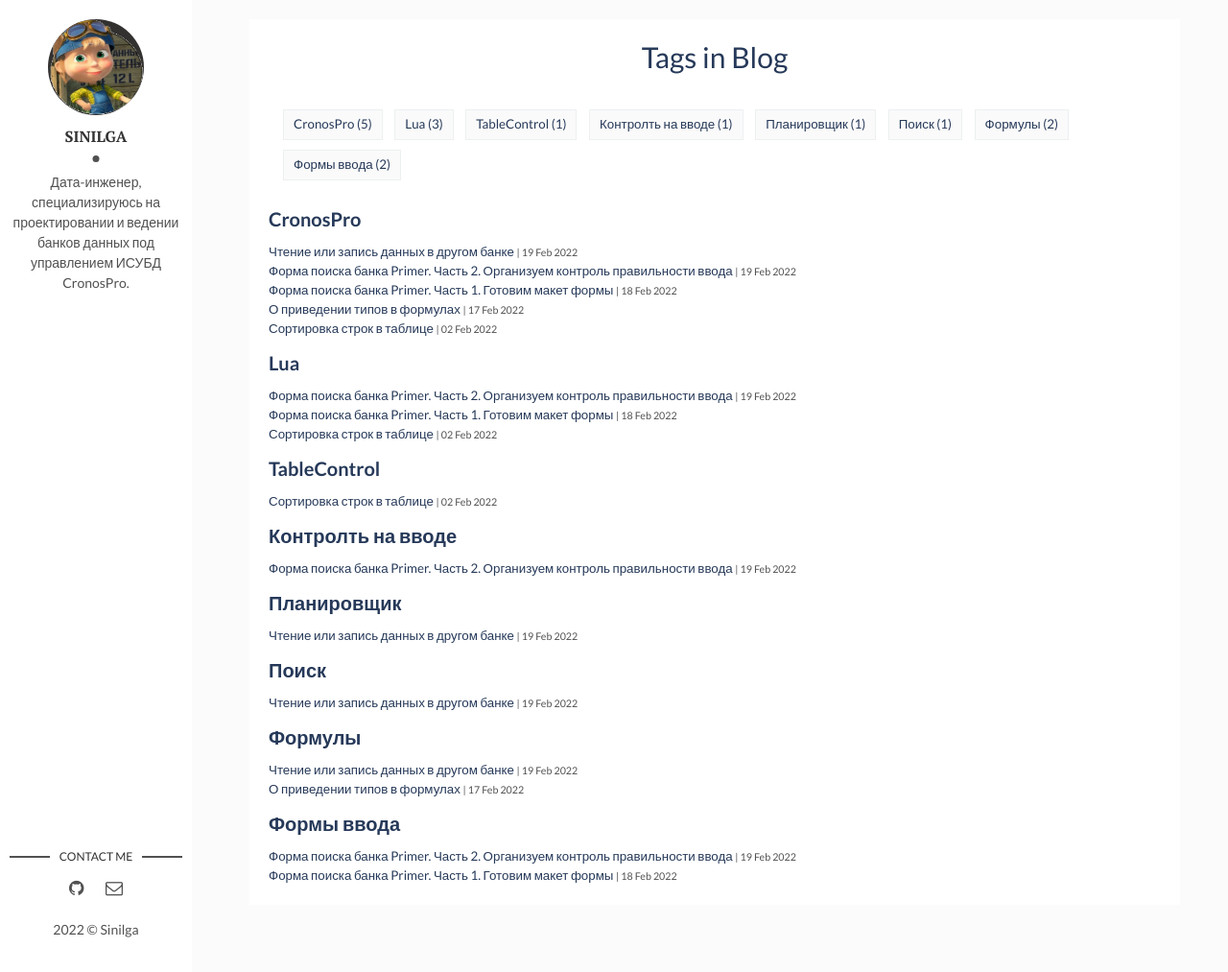
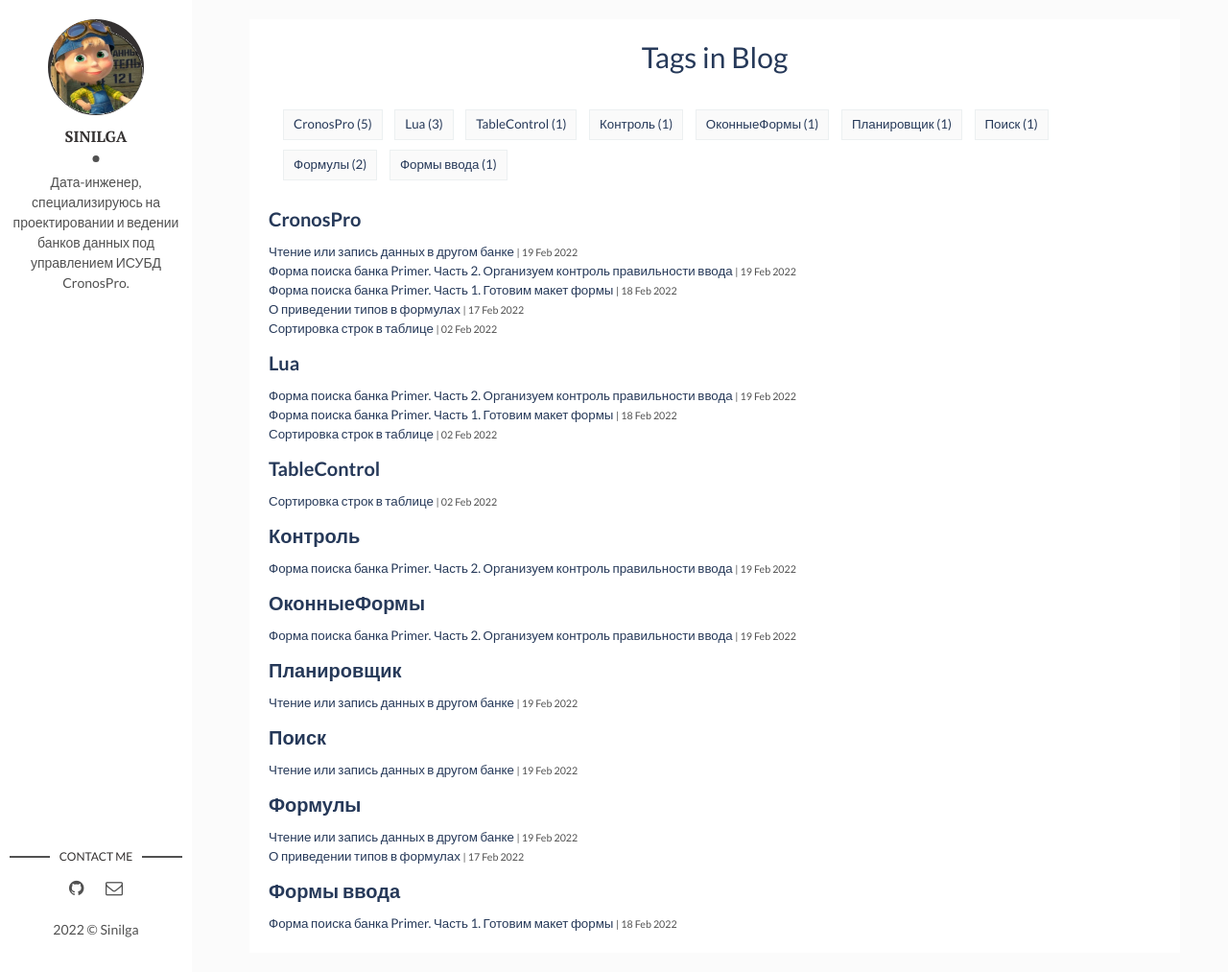
Before and after one commit to sinilga/cronospro, a Jekyll site: the page built from tags.html, in a window 1280 px wide and 1013 px high. Shown: the whole window at 96% size. Built offline with Jekyll 4.4.1, drawn with Linux system fonts in a browser that asks for light colours.

Commit message:
Update 2022-02-19-findform_2.md

```diff
--- a/_posts/2022-02-19-findform_2.md
+++ b/_posts/2022-02-19-findform_2.md
@@ -2,7 +2,7 @@
 layout: post
 title:  "Форма поиска банка Primer. Часть 2. Организуем контроль правильности ввода"
 date:   2022-02-19
-tags: [ CronosPro, Lua, Контролть на вводе, Формы ввода ]
+tags: [ CronosPro, Lua, Контроль, ОконныеФормы ]
 ---
 
 Продолжение серии статей, описывающих поцесс разработки управляющей формы в демо-банке Primer.
```
